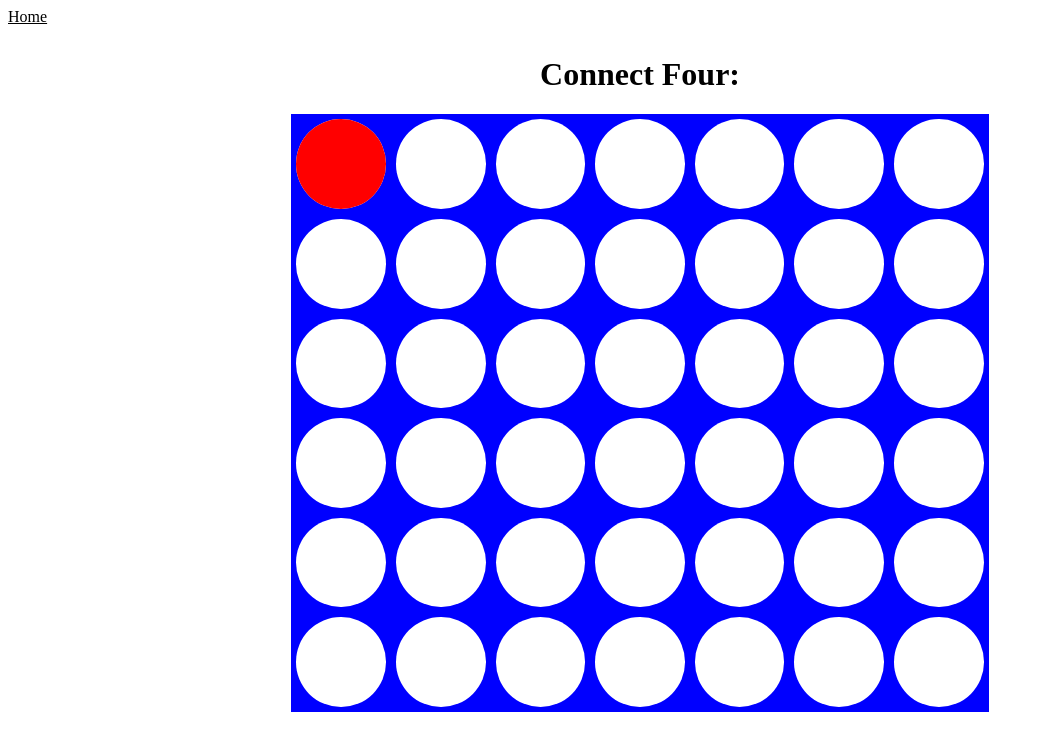
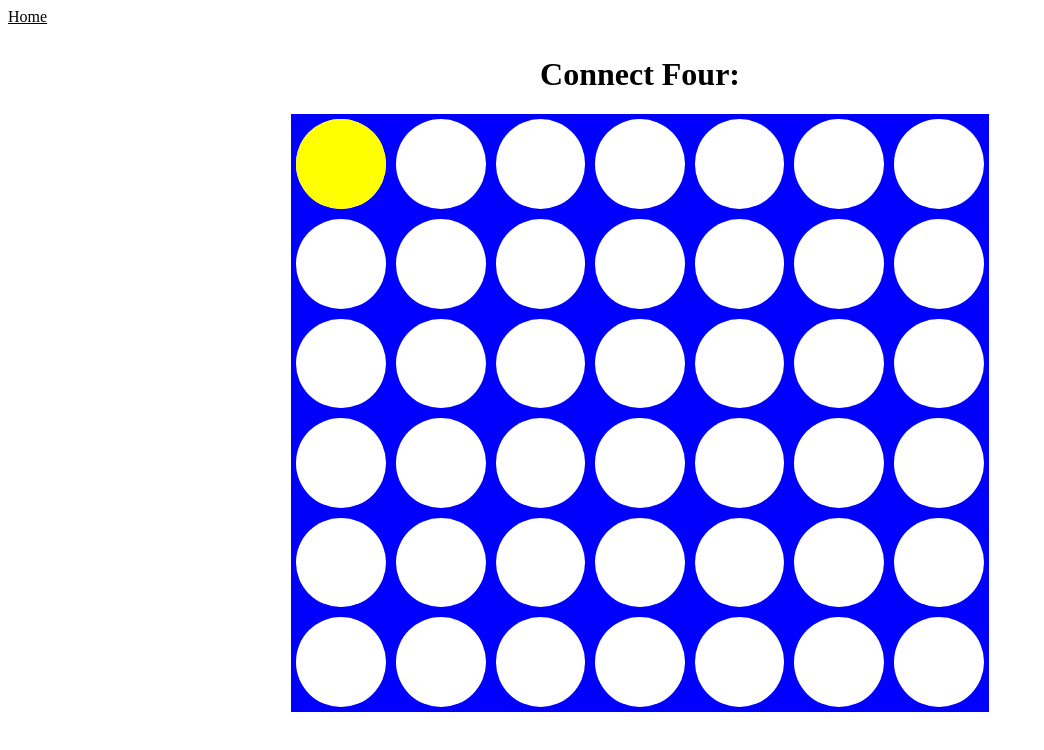
Before and after one commit to jb3k/Mini-Projects, a React (Create React App) app in the folder react-app/: page /connectFour in a window 1280 px wide. Both pictures are taken after a click on the element 341 px from the left and 164 px from the top of the page. Shown: the top 750 px of the page, without its empty margins (0-1044 px from the left). Built offline with nearby package versions, Linux system fonts and the light colour scheme.

Commit message:
no progress

```diff
--- a/react-app/src/components/connect4/connectFour.css
+++ b/react-app/src/components/connect4/connectFour.css
@@ -18,14 +18,14 @@
     flex: 1;
 }
 
-.p1-board-spot {
+.red {
     height: 100%;
     width: 100%;
     border-radius: 50%;
     background-color: red;
 }
 
-.p2-board-spot {
+.yellow {
     height: 100%;
     width: 100%;
     border-radius: 50%;
--- a/react-app/src/components/connect4/index.js
+++ b/react-app/src/components/connect4/index.js
@@ -3,7 +3,7 @@ import './connectFour.css'
 
 function ConnectFour() {
 
-    let [playerTurn, setPlayerTurn] = useState(true)
+    let [playerTurn, setPlayerTurn] = useState('red')
     let [moves, setMoves] = useState([])
 
 
@@ -23,9 +23,9 @@ function ConnectFour() {
     }
 
     let addMove = (x, y) => {
-        let nextPlayer = playerTurn ? "p1-board-spot" : "p2-board-spot"
-        setPlayerTurn(!playerTurn)
-        setMoves(moves.concat({ x, y, nextPlayer }))
+        let nextPlayer = playerTurn === 'red' ? 'yellow' : 'red'
+        setMoves(moves.concat({ x, y, playerTurn }))
+        setPlayerTurn(nextPlayer)
     }
 
 
@@ -41,8 +41,7 @@ function ConnectFour() {
                 colViews.push(
                     <div className="c4-board">
                         <div className="c4-board-spots" onClick={() => { addMove(c, r) }}>
-                            {piece ? <div className={moves[moves.length - 1].nextPlayer} /> : undefined}
-                            {console.log(playerTurn, moves)}
+                            {piece ? <div className={playerTurn} /> : undefined}
                         </div>
                     </div>
                 )
@@ -51,7 +50,7 @@ function ConnectFour() {
                 <div className="c4-board-rows">{colViews}</div>
             )
         }
-        console.log(rowViews)
+
         return (
             <>
                 <div style={{ backgroundColor: 'red', display: 'flex', flexDirection: 'column' }}>
```
